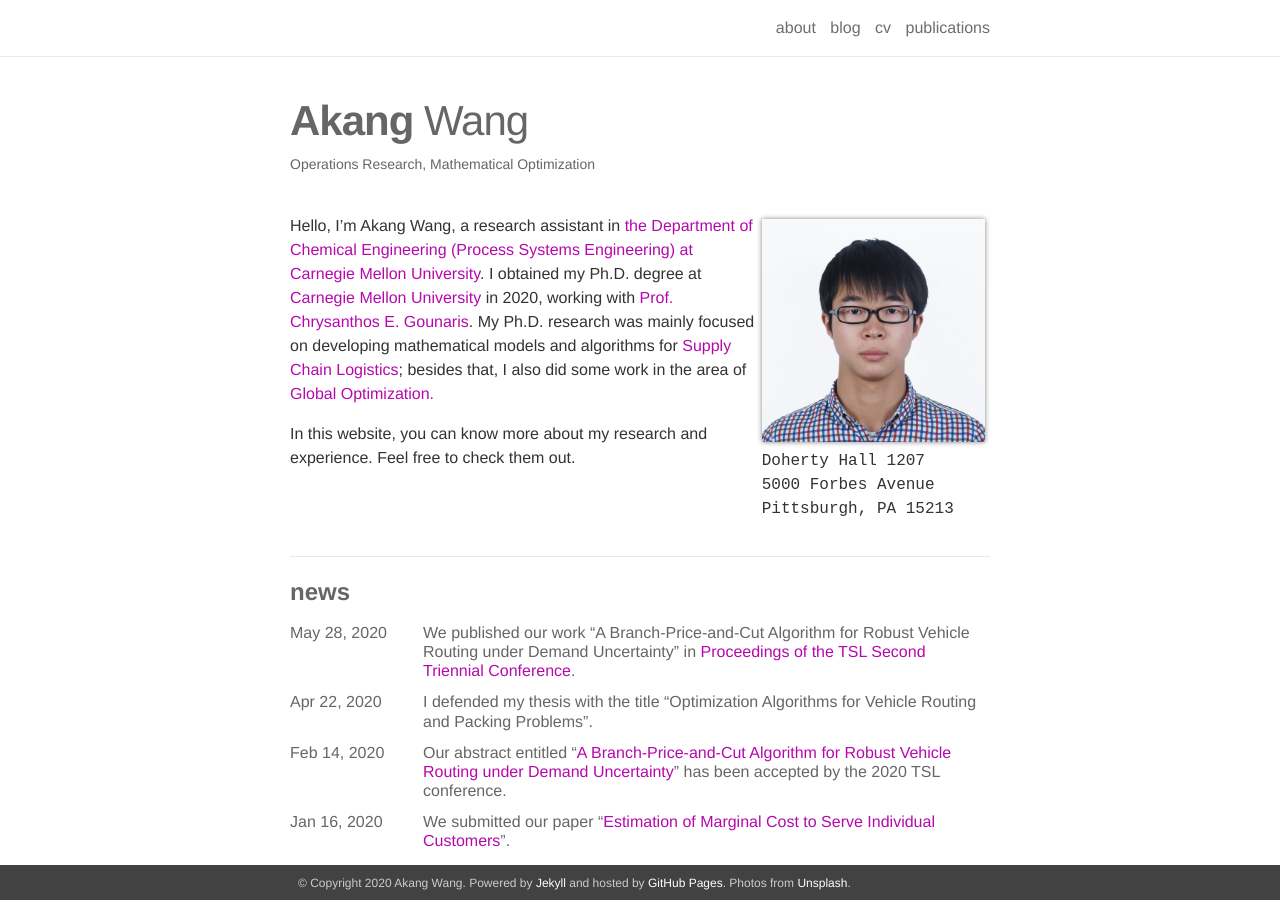
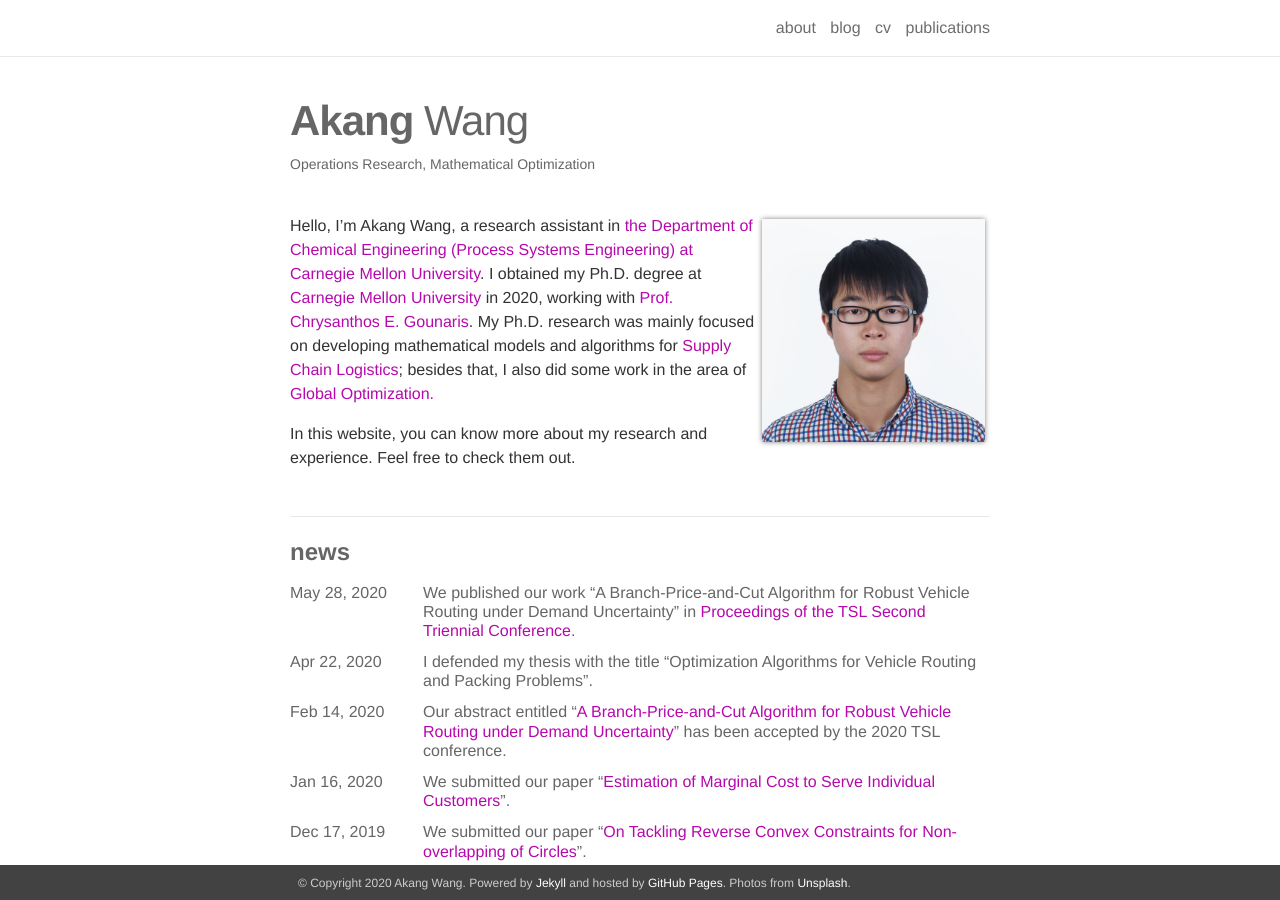
Before and after one commit to VINCENTW2046/akangw.github.io, a Jekyll site: the page built from _pages/about.md, in a window 1280 px wide and 900 px high. Built offline with Jekyll 4.4.1, drawn with Linux system fonts in a browser that asks for light colours; some web fonts are replaced.

```diff
--- a/_pages/about.md
+++ b/_pages/about.md
@@ -7,10 +7,10 @@ description: Operations Research, Mathematical Optimization
 profile:
   align: right
   image: prof_pic.jpg
-  address: >
+<!--   address: >
     <p>Doherty Hall 1207</p>
     <p>5000 Forbes Avenue</p>
-    <p>Pittsburgh, PA 15213</p>
+    <p>Pittsburgh, PA 15213</p> -->
 
 
 news: true
```
